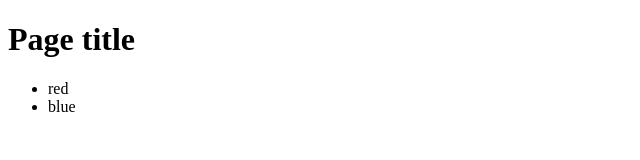
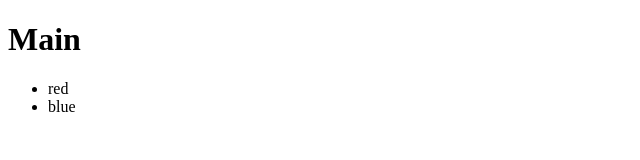
Before and after one commit to Kavbian/test_folder_mb, a plain HTML site: page index.html in a window 1280 px wide. Shown: the whole page, without its empty margins (0-640 px from the left). Drawn offline with Linux system fonts and the light colour scheme.

Commit message:
add main

```diff
--- a/index.html
+++ b/index.html
@@ -7,7 +7,7 @@
   <title>Document</title>
 </head>
 <body>
-  <h1>Page title</h1>
+  <h1>Main</h1>
   <ul>
     <li>red</li>
     <li>blue</li>
```
